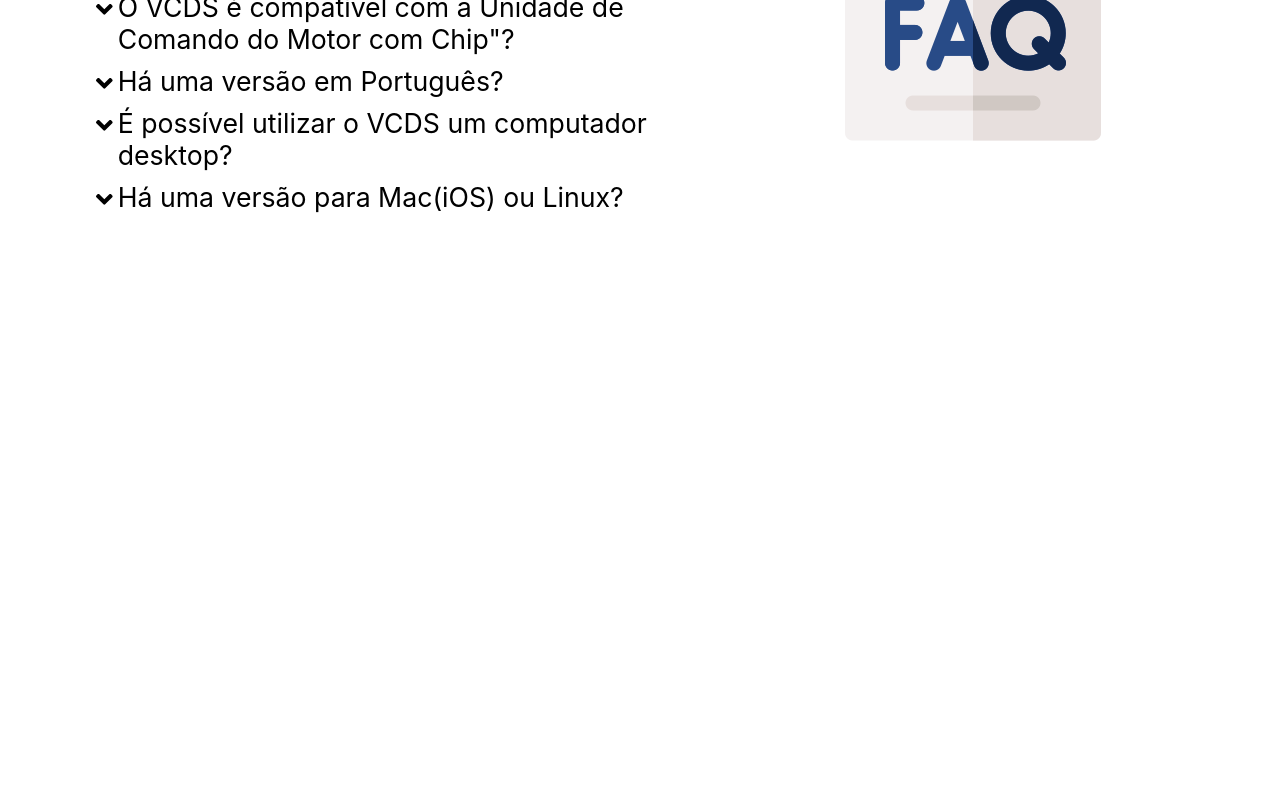
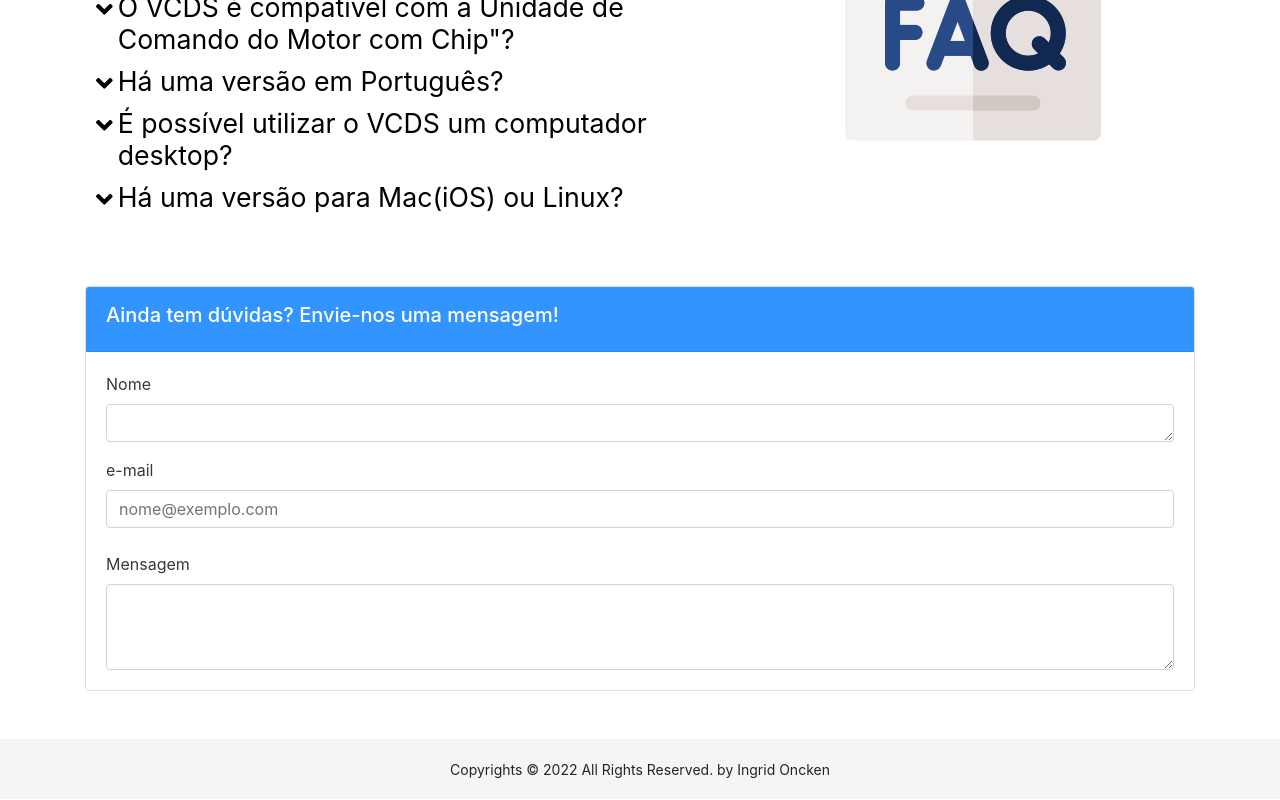
Before and after one commit to ingrid-oncken/VAG_COM_CAPSTONE, a React (Create React App) app in the folder vag-com-proj/: page / in a window 1280 px wide. Shown: the part 1015-1815 px from the top of the page. Before the commit the page ends 1253 px from the top, so only its background shows below. Built offline with nearby package versions, Linux system fonts and the light colour scheme.

Commit message:
update home

```diff
--- a/vag-com-proj/src/App.css
+++ b/vag-com-proj/src/App.css
@@ -29,3 +29,14 @@
 .accordion-body {
   display: flex;
 }
+
+.footer {
+  width: 100%;
+  height: 60px;
+  line-height: 60px;
+  background-color: #f5f5f5;
+}
+
+.card-header.bg-primary {
+  opacity: 0.8;
+}
--- a/vag-com-proj/src/App.js
+++ b/vag-com-proj/src/App.js
@@ -1,10 +1,12 @@
 import MainNavBar from './Components/MainNavBar'
 import MainJumbo from './Components/MainJumbo'
+import MainForm from './Components/MainForm'
 
 import HomeFAQ from './Components/HomeFAQ'
 import 'bootstrap/dist/css/bootstrap.min.css'
 import './App.css'
 import { Container } from 'react-bootstrap'
+import Footer from './Components/Footer'
 
 function App() {
   return (
@@ -14,7 +16,9 @@
         <MainJumbo />
         <Container className="mt-5">
           <HomeFAQ />
+          <MainForm />
         </Container>
+        <Footer />
       </div>
     </>
   )
--- /dev/null
+++ b/vag-com-proj/src/Components/Footer.jsx
@@ -0,0 +1,12 @@
+import { Component } from 'react'
+
+class Footer extends Component {
+  render() {
+    return (
+      <div className="footer text-center">
+        <small>Copyrights © 2022 All Rights Reserved. by Ingrid Oncken</small>
+      </div>
+    )
+  }
+}
+export default Footer
--- a/vag-com-proj/src/Components/HomeFAQ.jsx
+++ b/vag-com-proj/src/Components/HomeFAQ.jsx
@@ -1,12 +1,12 @@
 import { Component } from 'react'
-import { Accordion, Card, Row, Col, Image } from 'react-bootstrap'
-import { FaAngleDown, FaAngleUp } from 'react-icons/fa'
+import { Accordion, Row, Col, Image } from 'react-bootstrap'
+import { FaAngleDown } from 'react-icons/fa'
 
 class HomeFAQ extends Component {
   render() {
     return (
       <>
-        <h1>Perguntas Frequentes</h1>
+        <h1 className="text-dark">Perguntas Frequentes</h1>
 
         <Row>
           <Col sm={12} md={12} lg={7}>
--- /dev/null
+++ b/vag-com-proj/src/Components/MainForm.jsx
@@ -0,0 +1,42 @@
+import { Component } from 'react'
+import { Card, Form } from 'react-bootstrap'
+
+class MainForm extends Component {
+  render() {
+    return (
+      <>
+        <Card
+          text="dark"
+          className="my-5
+        "
+        >
+          <Card.Header className="bg-primary text-white">
+            <Card.Title className="mt-1">
+              {' '}
+              Ainda tem dúvidas? Envie-nos uma mensagem!
+            </Card.Title>
+          </Card.Header>
+          <Card.Body>
+            <Card.Text>
+              <Form>
+                <Form.Group controlId="exampleForm.ControlNamearea">
+                  <Form.Label>Nome</Form.Label>
+                  <Form.Control as="textarea" rows={1} />
+                </Form.Group>
+                <Form.Group controlId="exampleForm.ControlInput1">
+                  <Form.Label className="mt-3">e-mail</Form.Label>
+                  <Form.Control type="email" placeholder="nome@exemplo.com" />
+                </Form.Group>
+                <Form.Group controlId="exampleForm.ControlTextarea1">
+                  <Form.Label className="mt-4">Mensagem</Form.Label>
+                  <Form.Control as="textarea" rows={3} />
+                </Form.Group>
+              </Form>
+            </Card.Text>
+          </Card.Body>
+        </Card>
+      </>
+    )
+  }
+}
+export default MainForm
```
